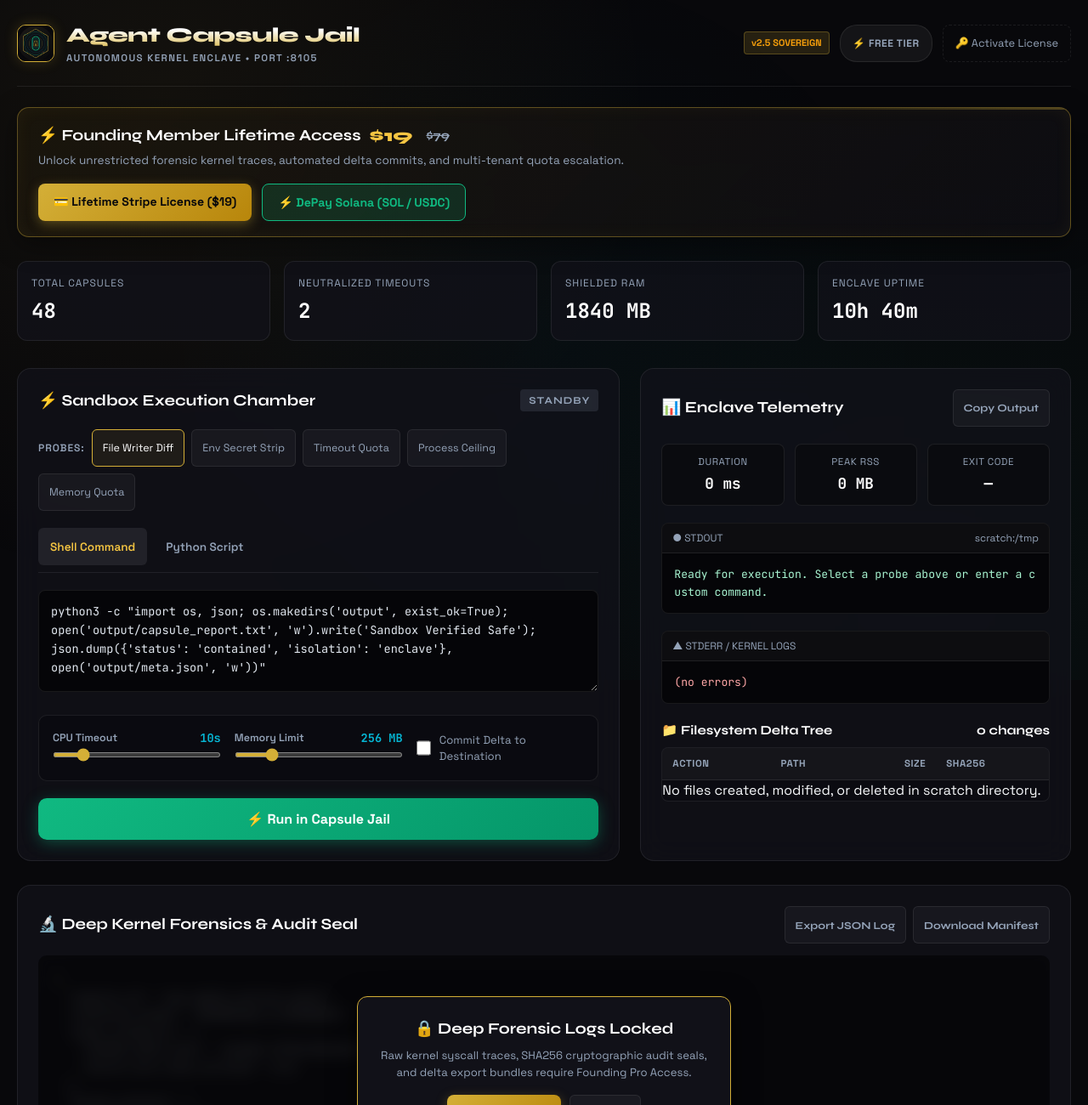
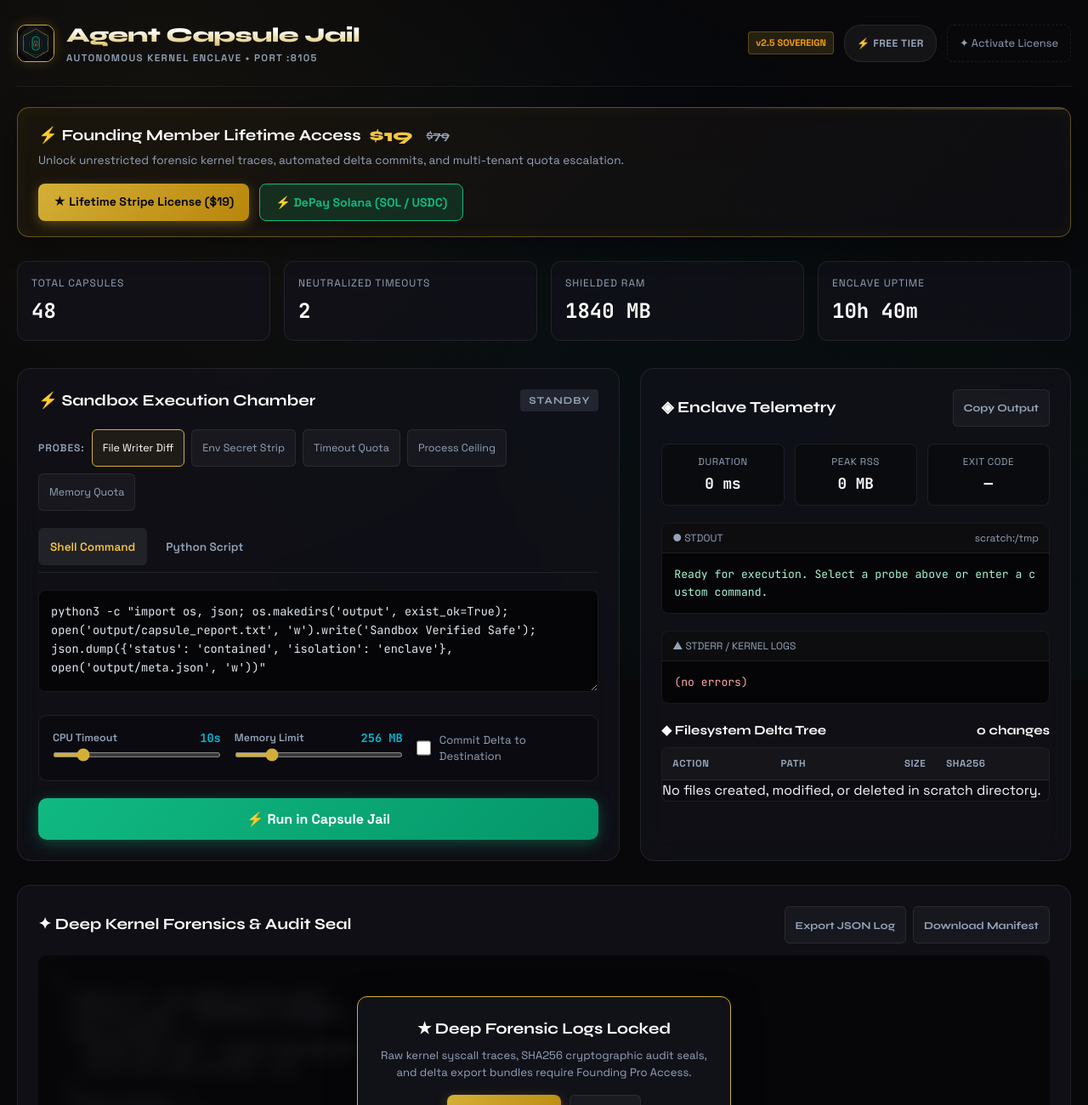
Before and after one commit to 1nc0gn30/agent-capsule-jail, a website: page public/index.html in a window 1280 px wide. Shown: the top 1300 px of the page at 85% size. Drawn offline with Linux system fonts and the light colour scheme; a script that the page names is missing.

Commit message:
fix(ui): polish typography glyphs, relative icon paths, and header contrast

```diff
--- a/public/index.html
+++ b/public/index.html
@@ -977,7 +977,7 @@
     <!-- Header -->
     <header class="app-header">
       <div class="brand-group">
-        <img src="/assets/icon.png" alt="Agent Capsule Jail Sovereign Logo" class="brand-logo" style="width:44px;height:44px;border-radius:10px;border:1px solid var(--gold-primary);object-fit:cover;">
+        <img src="assets/icon.png" alt="Agent Capsule Jail Sovereign Logo" class="brand-logo" style="width:44px;height:44px;border-radius:10px;border:1px solid var(--gold-primary);object-fit:cover;">
         <div>
           <h1 class="brand-title">Agent Capsule Jail</h1>
           <div class="brand-tag">Autonomous Kernel Enclave • Port :8105</div>
@@ -989,7 +989,7 @@
           ⚡ FREE TIER
         </div>
         <button id="btnActivateKey" class="btn-key-toggle" aria-label="Activate Pro License Key">
-          🔑 Activate License
+          ✦ Activate License
         </button>
       </div>
     </header>
@@ -1006,7 +1006,7 @@
       </div>
       <div class="sales-ctas">
         <a href="https://buy.stripe.com/4gMfZg9AheOsdhKbcAfw40L" target="_blank" rel="noopener noreferrer" class="btn-cta-stripe" id="btn-stripe-funnel" aria-label="Purchase lifetime license via Stripe">
-          <span>💳 Lifetime Stripe License ($19)</span>
+          <span>★ Lifetime Stripe License ($19)</span>
         </a>
         <button type="button" id="btn-depay-solana" class="btn-cta-solana btn-depay-trigger" onclick="initiateDePayCheckout()" aria-label="Purchase lifetime license via Solana Web3">
           <span>⚡ DePay Solana (SOL / USDC)</span>
@@ -1102,7 +1102,7 @@
       <!-- Right Column: Real-Time Telemetry & Filesystem Delta -->
       <section class="bento-card" aria-labelledby="telemetryChamberTitle">
         <div class="card-title">
-          <span id="telemetryChamberTitle">📊 Enclave Telemetry</span>
+          <span id="telemetryChamberTitle">◈ Enclave Telemetry</span>
           <button type="button" id="btnCopyStdout" class="preset-pill" aria-label="Copy Terminal Output">Copy Output</button>
         </div>
 
@@ -1142,7 +1142,7 @@
         <!-- Filesystem Delta Inspector -->
         <div>
           <div class="card-title" style="font-size: 0.95rem; margin-bottom: 8px;">
-            <span>📁 Filesystem Delta Tree</span>
+            <span>◆ Filesystem Delta Tree</span>
             <span id="diffSummaryBadge" class="text-xs text-gray">0 changes</span>
           </div>
           <div class="diff-table-wrapper">
@@ -1168,7 +1168,7 @@
     <!-- Advanced Forensic Output with Frosted Glass Paywall Blur -->
     <section class="forensic-section" aria-labelledby="forensicsTitle">
       <div class="card-title">
-        <span id="forensicsTitle">🔬 Deep Kernel Forensics & Audit Seal</span>
+        <span id="forensicsTitle">✦ Deep Kernel Forensics & Audit Seal</span>
         <div style="display: flex; gap: 8px;">
           <button type="button" id="btnExportForensic" class="preset-pill" aria-label="Export Raw Forensic Telemetry">Export JSON Log</button>
           <button type="button" id="btnDownloadBundle" class="preset-pill" aria-label="Download Delta Manifest">Download Manifest</button>
@@ -1195,7 +1195,7 @@
         <!-- Centered Paywall Lock Card -->
         <div id="forensicBlurOverlay" class="paywall-overlay" role="dialog" aria-label="Forensics Locked">
           <div class="paywall-box">
-            <h3>🔒 Deep Forensic Logs Locked</h3>
+            <h3>★ Deep Forensic Logs Locked</h3>
             <p>Raw kernel syscall traces, SHA256 cryptographic audit seals, and delta export bundles require Founding Pro Access.</p>
             <div style="display: flex; gap: 10px; justify-content: center; flex-wrap: wrap;">
               <a href="https://buy.stripe.com/4gMfZg9AheOsdhKbcAfw40L" target="_blank" rel="noopener noreferrer" class="btn-cta-stripe" aria-label="Unlock Pro via Stripe">
@@ -1241,7 +1241,7 @@
 
       <div style="display: flex; flex-direction: column; gap: 10px;">
         <a href="https://buy.stripe.com/4gMfZg9AheOsdhKbcAfw40L" target="_blank" rel="noopener noreferrer" class="btn-cta-stripe" style="justify-content: center;" aria-label="Stripe Lifetime Checkout">
-          💳 Unlock Lifetime Access with Stripe ($19)
+          ★ Unlock Lifetime Access with Stripe ($19)
         </a>
         <button type="button" class="btn-cta-solana btn-depay-trigger" onclick="initiateDePayCheckout()" style="justify-content: center; width: 100%;" aria-label="Solana Web3 Checkout">
           ⚡ DePay Solana Instant Checkout (SOL / USDC)
```
Also changed, not shown: 1 other file.
